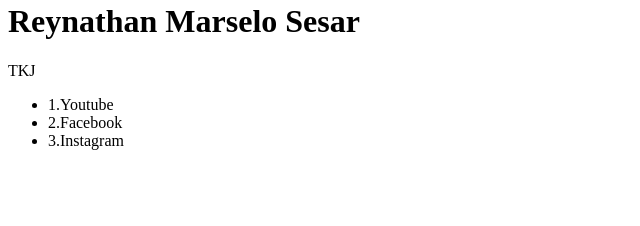
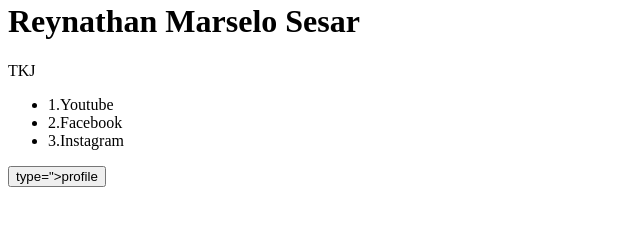
Before and after one commit to ReynathanMarseloSKI/Latihan-1, a plain HTML site: page index.html in a window 1280 px wide. Shown: the part 190-416 px from the top of the page, without its empty margins (0-640 px from the left). Drawn offline with Linux system fonts and the light colour scheme.

Commit message:
Update index.html

```diff
--- a/index.html
+++ b/index.html
@@ -15,5 +15,6 @@
         <li>2.Facebook</li>
         <li>3.Instagram</li>
     </Ul>
+    <button>type=">profile</button>
 </body>
 </html>
```
